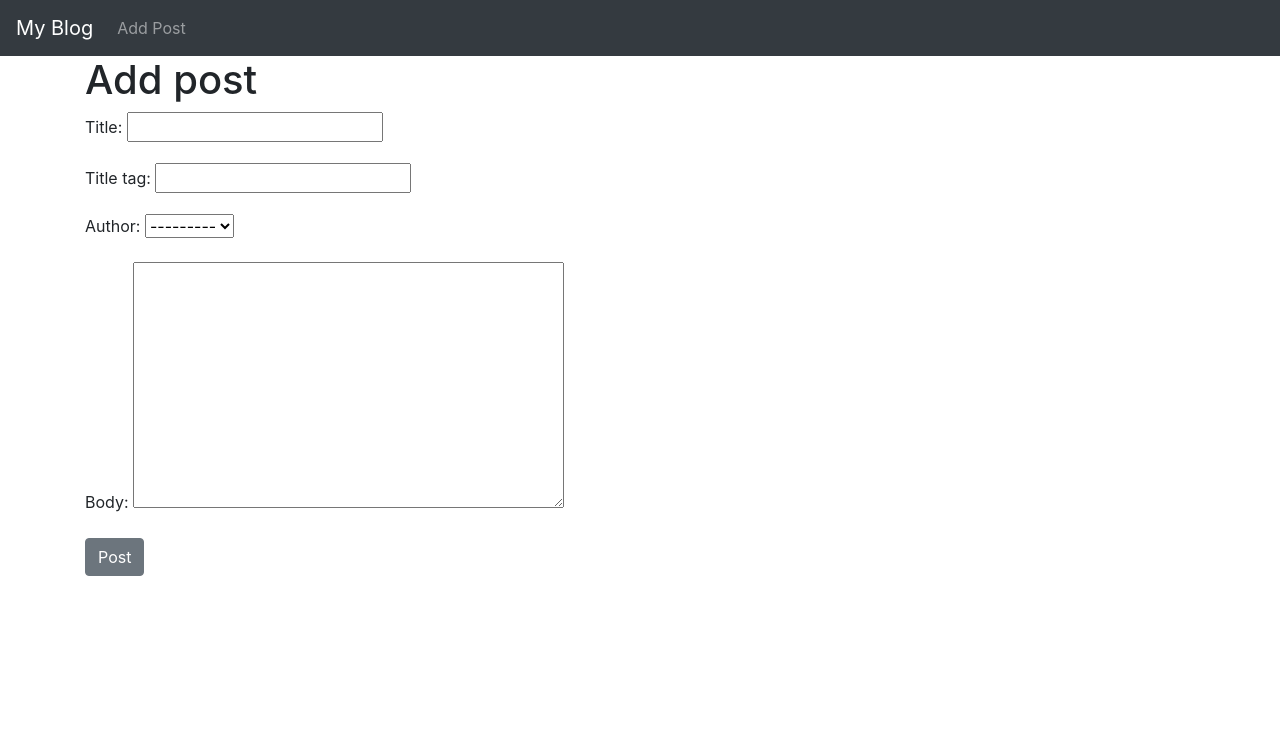
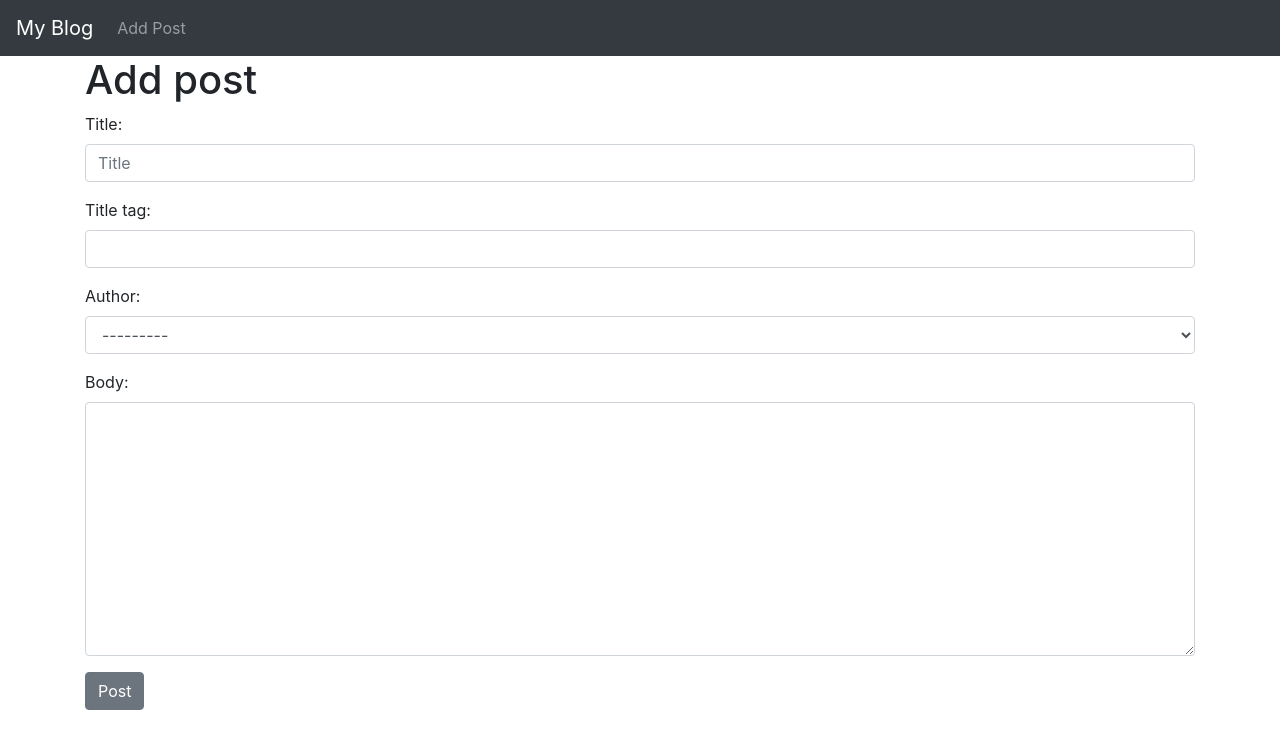
Before and after one commit to franckalainai/django_blog, a Django app: page /add_post/ in a window 1280 px wide. Shown: the top 749 px of the page. Run offline with Django 4.2, Linux system fonts and the light colour scheme; data comes from the database, SQL or seed files in the repository; both versions use the stored data as it was after the commit.

Commit message:
bootstrap form

```diff
--- /dev/null
+++ b/blog/forms.py
@@ -0,0 +1,15 @@
+from django import forms
+from . models import Post
+
+class PostForm(forms.ModelForm):
+    class Meta:
+        model = Post
+        fields = ('title', 'title_tag', 'author', 'body')
+
+        widgets = {
+            'title': forms.TextInput(attrs={'class': 'form-control', 'placeholder': 'Title'}),
+            'title_tag': forms.TextInput(attrs={'class': 'form-control'}),
+            'author': forms.Select(attrs={'class': 'form-control'}),
+            'body': forms.Textarea(attrs={'class': 'form-control'}),
+
+        }
--- a/blog/templates/blog/add_post.html
+++ b/blog/templates/blog/add_post.html
@@ -4,12 +4,11 @@
 {% endblock %}
 {% block content %}
 <h1>Add post</h1>
-
+<div class="form-group">
     <form method="POST">
         {% csrf_token %}
         {{ form.as_p }}
         <button class="btn btn-secondary">Post</button>
-
     </form>
-
+</div>
 {% endblock %}
--- a/blog/views.py
+++ b/blog/views.py
@@ -1,6 +1,6 @@
 from django.views.generic import ListView, DetailView, CreateView
-
 from . models import Post
+from . forms import PostForm
 
 # Create your views here.
 class HomeView(ListView):
@@ -13,5 +13,6 @@ class ArticleDetailView(DetailView):
 
 class AddPostView(CreateView):
     model = Post
+    form_class = PostForm
     template_name = 'blog/add_post.html'
-    fields = '__all__'
+    #fields = '__all__'
```
Also changed, not shown: db.sqlite3.
